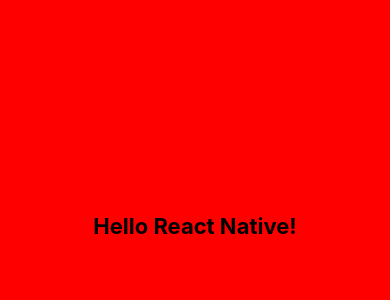
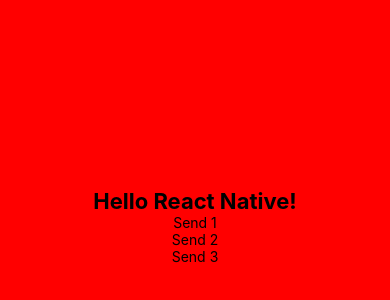
Before and after one commit to KrisMazzini/eSports-mobile, a React Native app: screen / in a window 390 px wide. Shown: the part 196-496 px from the top of the page. Built offline with nearby package versions, Linux system fonts and the light colour scheme.

Commit message:
add Button test component

```diff
--- a/App.tsx
+++ b/App.tsx
@@ -1,10 +1,27 @@
 import { StatusBar } from 'expo-status-bar';
-import { StyleSheet, Text, View } from 'react-native';
+import { StyleSheet, Text, View, TouchableOpacity } from 'react-native';
+
+type ButtonProps = {
+  title: string;
+}
+
+function Button(props:ButtonProps) {
+  return (
+    <TouchableOpacity>
+      <Text>
+        {props.title}
+      </Text>
+    </TouchableOpacity>
+  )
+}
 
 export default function App() {
   return (
     <View style={styles.container}>
       <Text style={styles.title}>Hello React Native!</Text>
+      <Button title='Send 1' />
+      <Button title='Send 2' />
+      <Button title='Send 3' />
       <StatusBar style="auto" />
     </View>
   );
```
